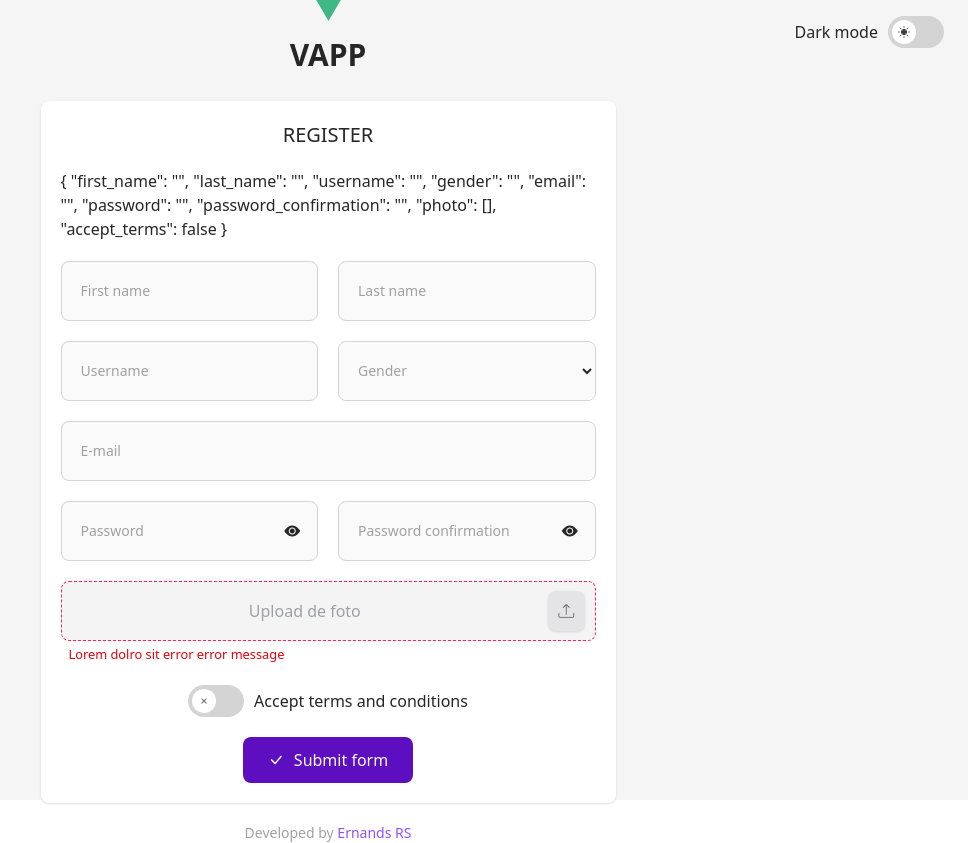
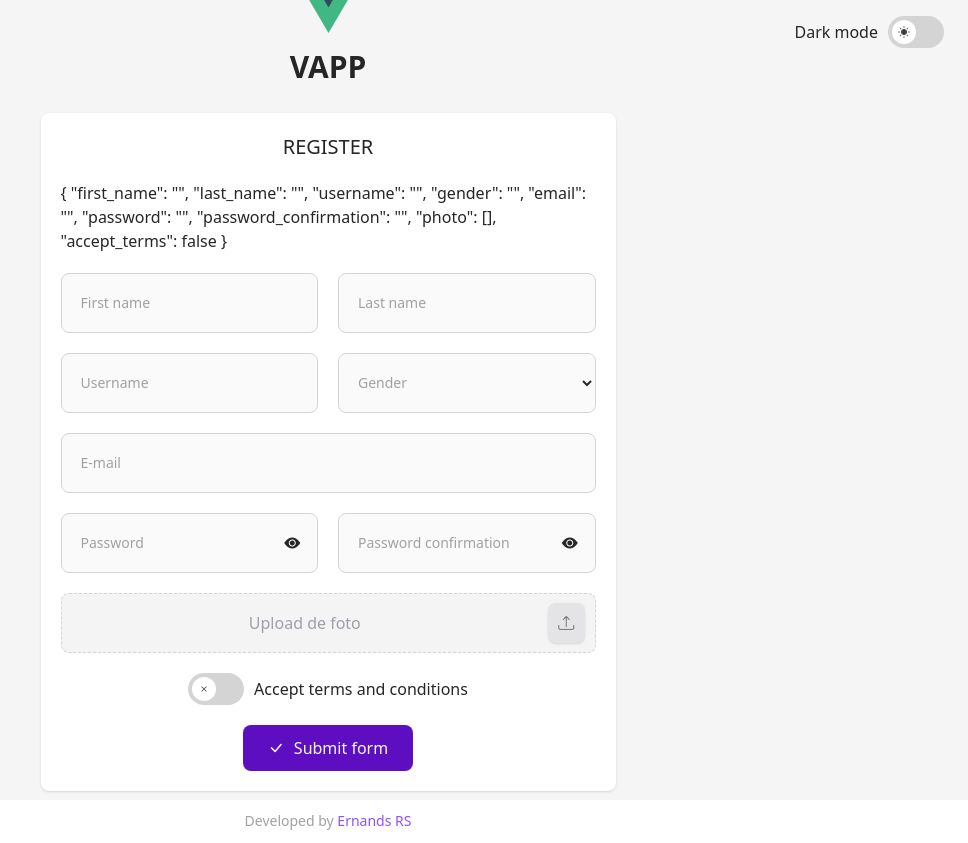
Before and after one commit to ernandesrs/pproj_vapp, a Vue app: page /auth/register in a window 1280 px wide. Shown: the whole page, without its empty margins (312-1280 px from the left). Built offline with nearby package versions, Linux system fonts and the light colour scheme.

Commit message:
abstracting yup validator in a utils file/add methods to validate file mime types

```diff
--- /dev/null
+++ b/src/utils/validator.ts
@@ -0,0 +1,25 @@
+import * as yup from 'yup';
+
+declare module 'yup' {
+    interface MixedSchema<TType = any, TContext = any, TDefault = undefined, TFlags = {}> {
+        allowedMimeTypes(types: string[], errorMessage?: string): this;
+    }
+};
+
+yup.addMethod(yup.mixed, 'allowedMimeTypes', function (mimeTypes: string[], message?: string) {
+    return this.test('allowed-mime-types', message || 'Invalid file type', (fileOrFiles: File | File[] | null | undefined) => {
+        if (!fileOrFiles) return true;
+
+        const files = Array.isArray(fileOrFiles) ? fileOrFiles : [fileOrFiles];
+        return files.every(file => {
+            console.log(file.type,mimeTypes);
+            return mimeTypes.includes(file.type)
+        });
+    });
+});
+
+const yupValidator = yup;
+
+export {
+    yupValidator
+};
--- a/src/views/auth/RegisterView.vue
+++ b/src/views/auth/RegisterView.vue
@@ -39,7 +39,7 @@
                 <CInput class="col-span-12 sm:col-span-6" v-model="formData.password_confirmation"
                     id="password_confirmation" label="Password confirmation" type="password" />
 
-                <CUpload class="col-span-12" v-model="formData.photo" id="photo" label="Upload de foto" error="Lorem dolro sit error error message" />
+                <CUpload class="col-span-12" v-model="formData.photo" id="photo" label="Upload de foto" />
 
                 <div class="col-span-12 flex items-center justify-center gap-2.5">
                     <CToggle v-model="formData.accept_terms" id="accept_terms" label="Accept terms and conditions"
@@ -60,20 +60,21 @@ import CInput from '@/components/ui/form/CInput.vue';
 import CSelect from '@/components/ui/form/CSelect.vue';
 import { useAppSettings } from '@/composables/useAppSettings';
 import { onMounted, ref } from 'vue';
-import * as yup from 'yup';
 import CUpload from '@/components/ui/form/CUpload.vue';
+import { yupValidator } from '@/utils/validator';
 
 const { setAppTitle } = useAppSettings();
 
-const formDataSchema = yup.object({
-    first_name: yup.string().required(),
-    last_name: yup.string().required(),
-    username: yup.string().required(),
-    email: yup.string().required().email(),
-    gender: yup.mixed().required().oneOf(Array().concat(['male', 'female'])),
-    password: yup.string().required(),
-    password_confirmation: yup.string().required(),
-    accept_terms: yup.boolean().isTrue('Accept our terms')
+const formDataSchema = yupValidator.object({
+    first_name: yupValidator.string().required(),
+    last_name: yupValidator.string().required(),
+    username: yupValidator.string().required(),
+    email: yupValidator.string().required().email(),
+    gender: yupValidator.mixed().required().oneOf(Array().concat(['male', 'female'])),
+    photo: yupValidator.mixed().required().allowedMimeTypes(['image/jpg', 'image/jpeg']),
+    password: yupValidator.string().required(),
+    password_confirmation: yupValidator.string().required(),
+    accept_terms: yupValidator.boolean().isTrue('Accept our terms')
 });
 
 const formData = ref<{
```
